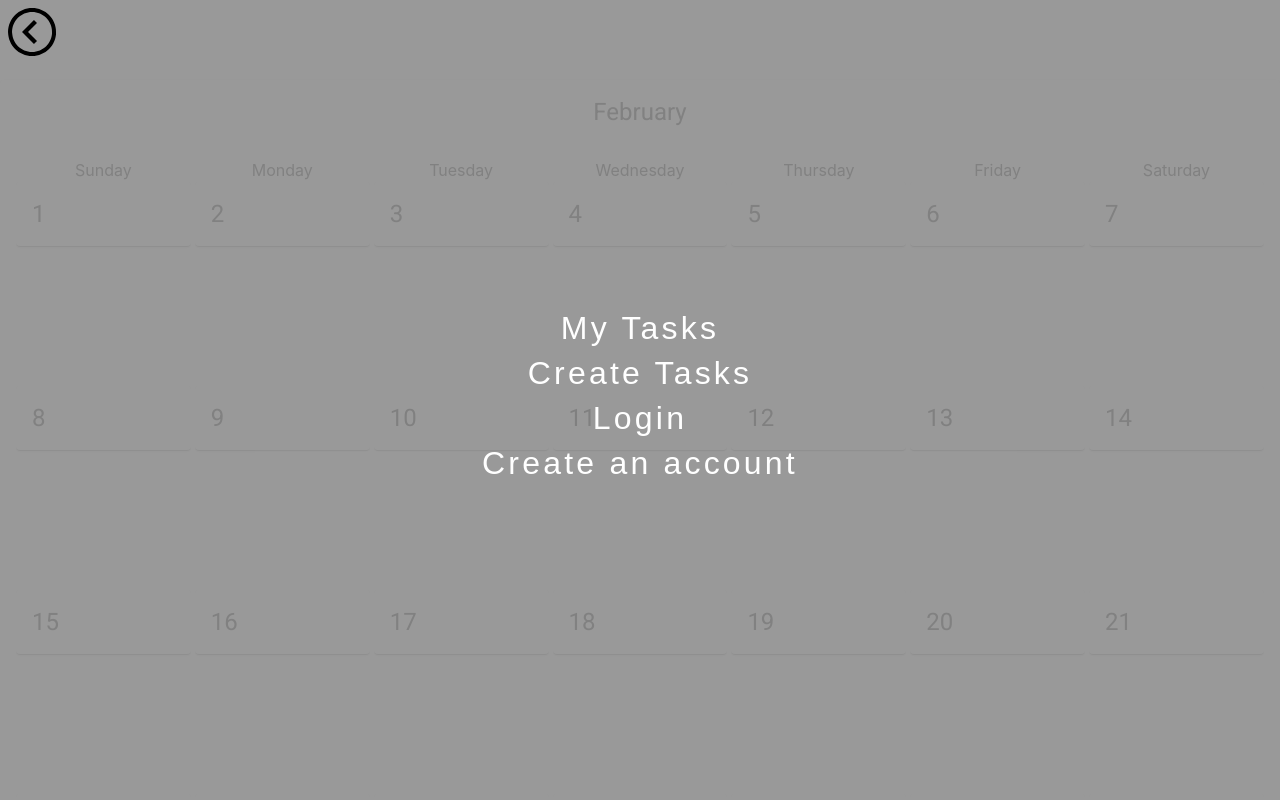
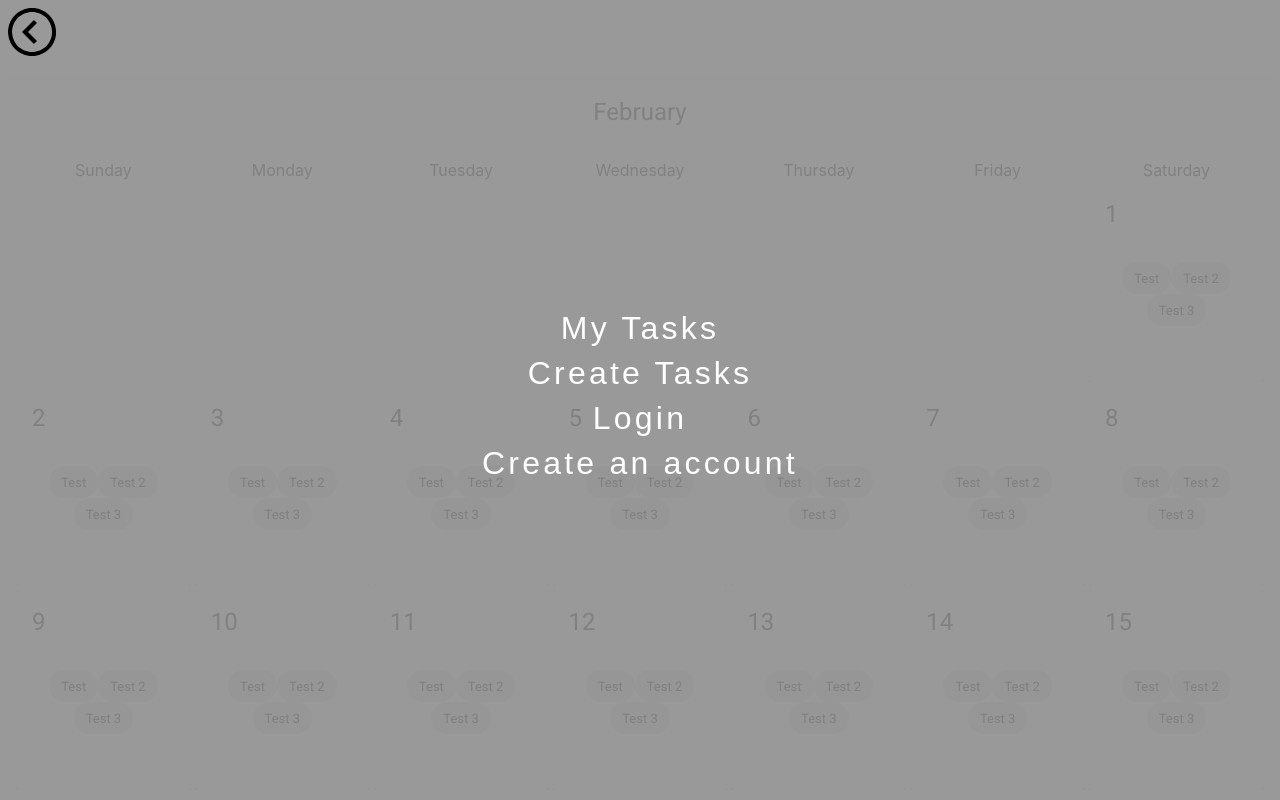
Before and after one commit to BCarlson1512/YuHacks-Deadline-Buddy, a React (Create React App) app in the folder frontend/: page /test in a window 1280 px wide. Shown: the top 800 px of the page. Built offline with nearby package versions, Linux system fonts and the light colour scheme.

Commit message:
Calendar part 2

```diff
--- a/frontend/src/components/CalendarInterface/CalendarFakeData.js
+++ b/frontend/src/components/CalendarInterface/CalendarFakeData.js
@@ -1,5 +1,6 @@
 export const FakeData = {
-    month: 'February',
+    month: 1,
+    year: 2020,
     dayData: {
         '1': {
             tasks:[]
--- a/frontend/src/components/CalendarInterface/CalendarItem.js
+++ b/frontend/src/components/CalendarInterface/CalendarItem.js
@@ -1,7 +1,9 @@
 import React from 'react'
 import {
     Card,
-    CardHeader
+    CardHeader,
+    CardContent,
+    Chip
 } from '@material-ui/core'
 
 export default function CalendarItem(props) {
@@ -9,8 +11,13 @@ export default function CalendarItem(props) {
     console.log(props.data)
 
     return (
-        <Card>
+        <Card style={{height: '100%'}}>
             <CardHeader title={props.number} titleTypographyProps={{align: 'left'}}/>
+            <CardContent>
+                <Chip label="Test" />
+                <Chip label="Test 2" />
+                <Chip label="Test 3" />
+            </CardContent>
         </Card>
     )
 }
--- a/frontend/src/components/CalendarInterface/index.js
+++ b/frontend/src/components/CalendarInterface/index.js
@@ -10,15 +10,29 @@ import {
 
 import CalendarItem from './CalendarItem'
 
+import DateUtils from '../../util/dateUtils'
+
 import { FakeData } from './CalendarFakeData'
 
+/**
+ *
+ * @param {{}} dateData
+ * @param {Date} monthDate
+ */
 const generateDatesFromData = (dateData) => {
     var dates = []
 
-    for (var i = 0; i < 31; i++) {
+    let firstDay = new Date(dateData.year, dateData.month, 1)
+    let lastDay = new Date(dateData.year, dateData.month + 1, 0)
+
+    let dayNum = 0
+    for (var i = 0; i < firstDay.getDay() + lastDay.getDate(); i++) {
+        if (i >= firstDay.getDay())
+            dayNum++;
+
         dates.push((
             <GridListTile key={i} cols={1}>
-                <CalendarItem number={i + 1} data={dateData['' + (i + 1)]}  />
+                { (dayNum > 0) && <CalendarItem number={dayNum} data={dateData.dayData['' + dayNum]}  /> }
             </GridListTile>
         ))
     }
@@ -28,9 +42,11 @@ const generateDatesFromData = (dateData) => {
 
 export default function CalendarInterface(props) {
 
+    const data = FakeData
+
     return (
         <Card>
-            <CardHeader title={FakeData.month} />
+            <CardHeader title={DateUtils.getMonthName(data.month)} />
             <CardContent>
                 <GridList cellHeight={20} cols={7}>
                     {["Sunday", "Monday", "Tuesday", "Wednesday", "Thursday", "Friday", "Saturday"].map(day => (
@@ -43,7 +59,7 @@ export default function CalendarInterface(props) {
                 </GridList>
 
                 <GridList cellHeight={200} cols={7}>
-                    {generateDatesFromData(FakeData.dayData)}
+                    {generateDatesFromData(data)}
                 </GridList>
             </CardContent>
 
--- /dev/null
+++ b/frontend/src/util/dateUtils.js
@@ -0,0 +1,7 @@
+const months = ["January", "February", "March", "April", "May", "June", "July", "August", "September", "October", "November", "December"]
+
+const DateUtils = {
+    getMonthName: (month) => months[month]
+}
+
+export default DateUtils
```
